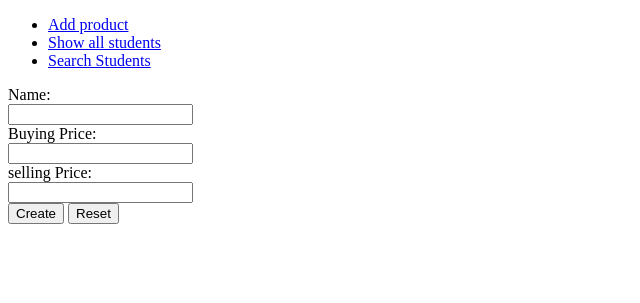
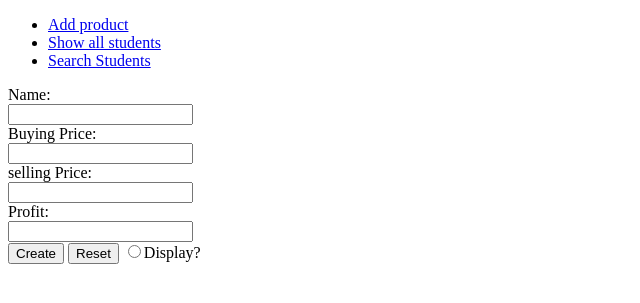
Before and after one commit to kakon-khairulislam/WTLabtask1, a PHP site: page /addproduct.php in a window 1280 px wide. Shown: the top 303 px of the page, without its empty margins (0-640 px from the left). Run offline with PHP 8.4, Linux system fonts and the light colour scheme.

Commit message:
Update addproduct.php

```diff
--- a/WTlabtask5/addproduct.php
+++ b/WTlabtask5/addproduct.php
@@ -18,10 +18,13 @@
   <input type="text" id="buyingprice" name="buyingprice"><br>
   <label for="sellingprice">selling Price:</label><br>
   <input type="text" id="sellingprice" name="sellingprice"><br>
+  <label for="profit">Profit:</label><br>
+  <input type="text" id = "profit" name ="profit"><br>
 
 
   <input type="submit" name = "createProduct" value="Create">
   <input type="reset">
+  <input type="radio">Display?
 </form>
 
 </body>
```
